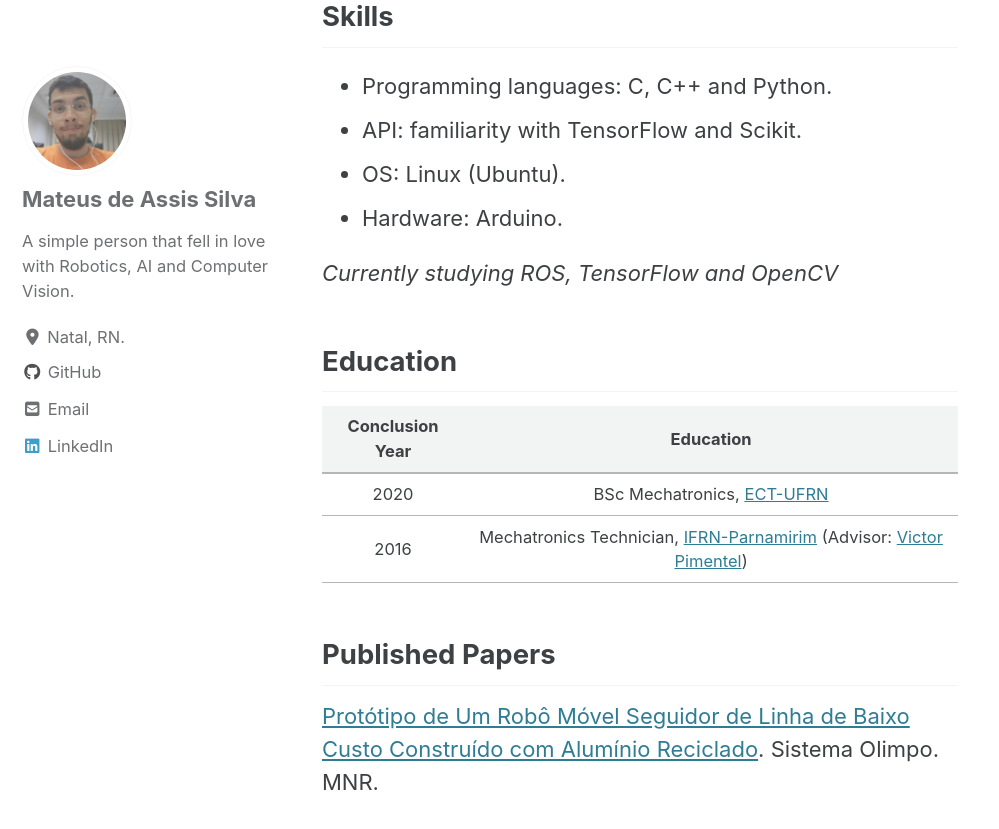
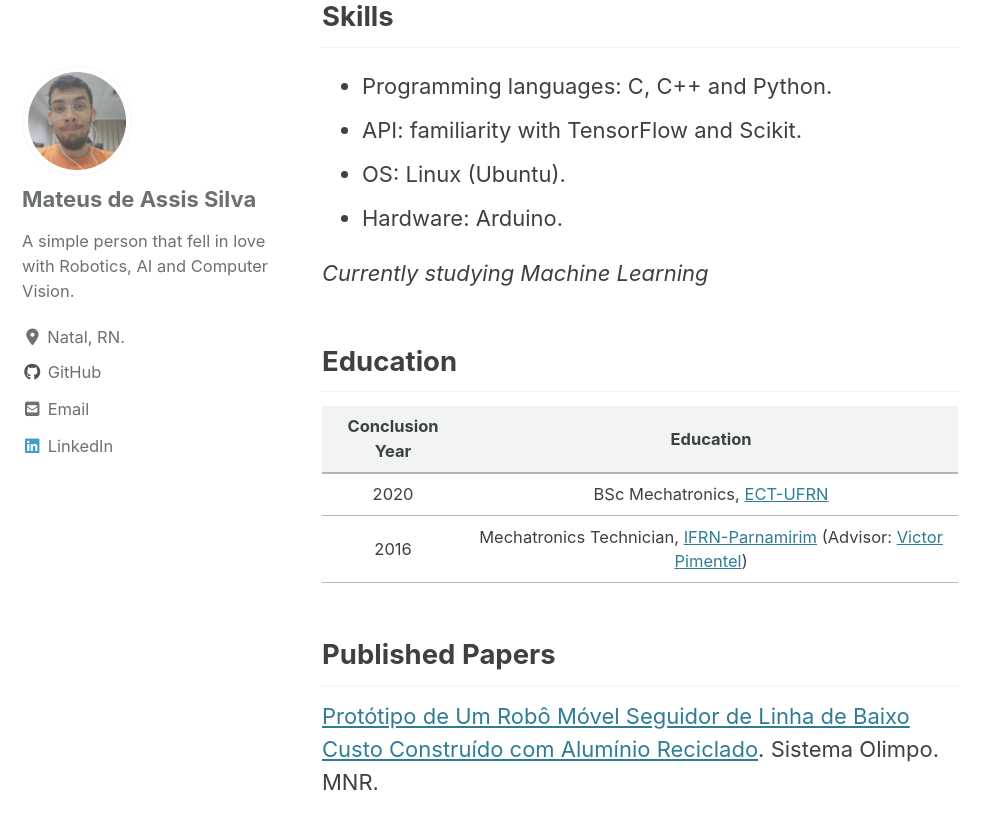
Before and after one commit to mtxslv/mtxslv.github.io, a Jekyll site: the page built from _pages/about.md, in a window 1280 px wide and 900 px high, scrolled down 910 px. Shown: the top 829 px of the window, without its empty margins (0-999 px from the left). Built offline with Jekyll 4.4.1, drawn with Linux system fonts in a browser that asks for light colours; cached includes are drawn as plain includes; nearby versions of some CDN libraries.

Commit message:
changed studying status

```diff
--- a/_pages/about.md
+++ b/_pages/about.md
@@ -16,7 +16,7 @@ toc: true
 * OS: Linux (Ubuntu).
 * Hardware: Arduino.
 
-_Currently studying ROS, TensorFlow and OpenCV_
+_Currently studying Machine Learning_
 
 ## Education
 
```
